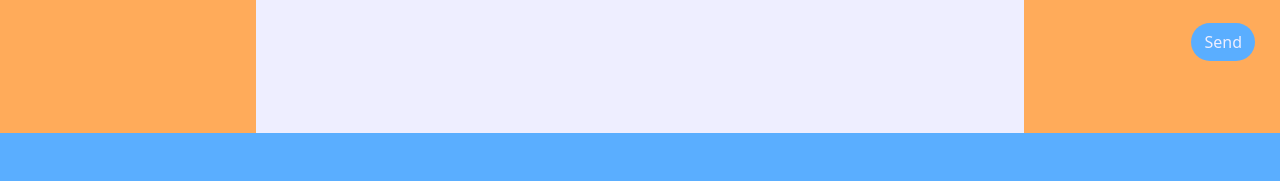
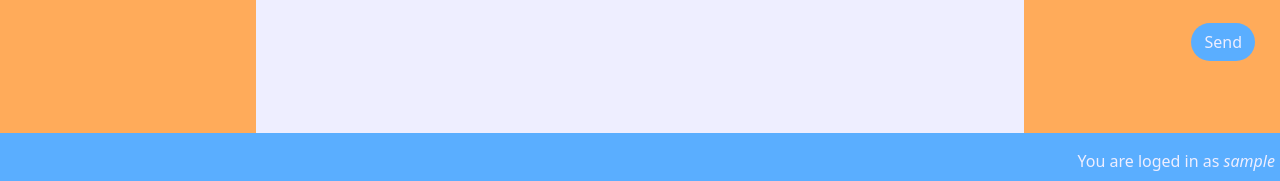
Before and after one commit to ZoltanNyaradi/work-schedule, a Django app: page / in a window 1280 px wide. Shown: the part 627-808 px from the top of the page. Run offline with Django 5.2, Linux system fonts and the light colour scheme; the visitor is signed in with stand-in values (Sample User, id 1).

Commit message:
Add user name to footer when loged in

```diff
--- a/static/css/style.css
+++ b/static/css/style.css
@@ -51,6 +51,18 @@ main{
 /* Footer */
 footer{
 	height: 6vh;
+
+	padding: 5px;
+}
+
+#loged-in-user{
+	margin: 0;
+	box-sizing: unset !important;
+
+	text-align: end;
+}
+#loged-in-user > span{
+	font-style: italic;
 }
 
 /* Home page */
--- a/templates/base.html
+++ b/templates/base.html
@@ -42,7 +42,9 @@
 	</main>
     <!-- Footer -->
     <footer class="footer mt-auto py-3 dark-bg">
-
+        {% if user.is_authenticated %}
+            <p id="loged-in-user">You are loged in as <span>{{user}}<span></p>
+        {%endif%}
     </footer>
     <!-- Bootstrap -->
     <script src="https://cdn.jsdelivr.net/npm/bootstrap@5.0.1/dist/js/bootstrap.bundle.min.js"
```
